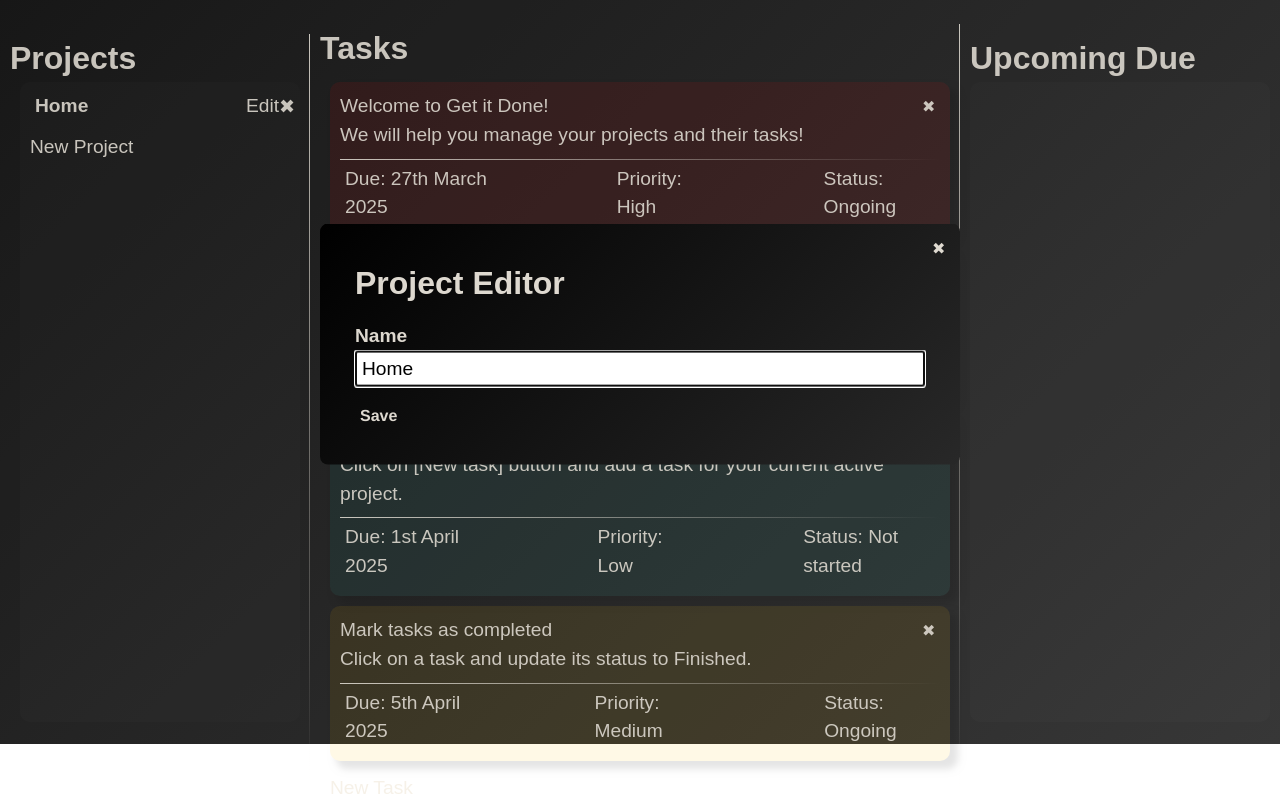
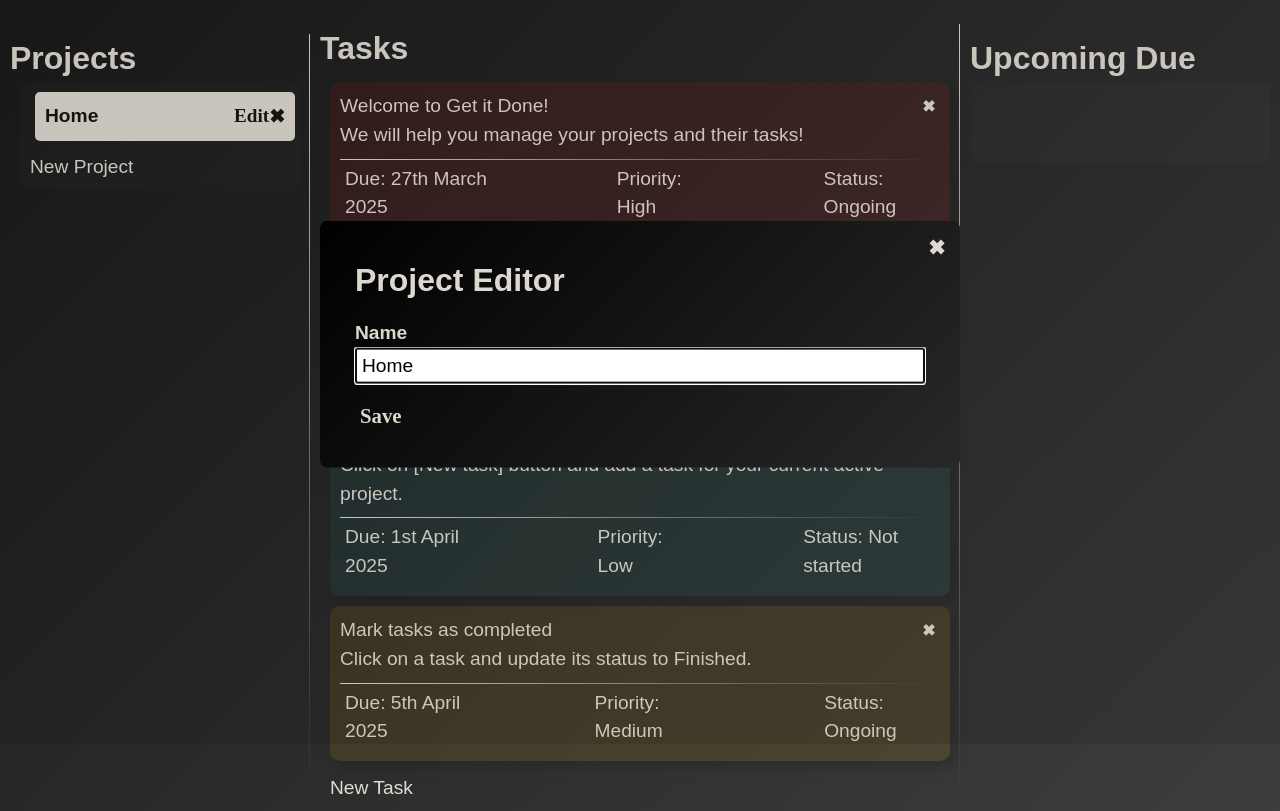
Before and after one commit to byudhip/get-it-done, a website built with webpack: page src/template.html in a window 1280 px wide. Both pictures are taken after a click on the button "Edit". Shown: the part 56-867 px from the top of the page. Built offline with nearby package versions, Linux system fonts and the light colour scheme; a web font is replaced by a local one.

Commit message:
Various adjustments - Remove unused properties - Update height properties - Implement font to remaining buttons - Add highlight to active project and invert font color

```diff
--- a/src/styles.css
+++ b/src/styles.css
@@ -1,4 +1,4 @@
-@import url('https://fonts.googleapis.com/css2?family=Agdasima:wght@400;700&display=swap');
+@import url("https://fonts.googleapis.com/css2?family=Agdasima:wght@400;700&display=swap");
 
 .agdasima-regular {
   font-family: "Agdasima", sans-serif;
@@ -34,12 +34,12 @@ textarea {
 /* end of reset */
 
 body {
-  font-family: Helvetica, Arial, system-ui;
-  height: 100vh;
   line-height: 1.5;
 }
 
 button {
+  font-family: "Agdasima";
+  font-weight: bold;
   cursor: pointer;
   border: none;
   background: none;
@@ -76,7 +76,7 @@ button {
   );
   grid-template-columns: 1fr 2fr 1fr;
   grid-template-rows: auto 1fr;
-  height: 100vh;
+  min-height: 100vh;
 }
 
 #header {
@@ -102,7 +102,7 @@ button {
 
 #projects {
   position: relative;
-  min-height: 80vh;
+  /* min-height: 80vh; */
   padding: 10px;
   margin: 0 10px;
   z-index: 0;
@@ -124,7 +124,9 @@ button {
 
 .project-div {
   display: flex;
+  padding: 10px;
   justify-content: space-between;
+  border-radius: 5px;
   margin-bottom: 10px;
   cursor: pointer;
 }
@@ -132,9 +134,12 @@ button {
 .project-div.active {
   font-weight: bold;
   transform: translate(5px);
+  background-color: rgba(245, 240, 230, 0.9);
   transition: all 0.3s ease-in-out;
 }
-
+.project-div.active * {
+  color: rgba(0, 0, 0, 0.9);
+}
 .project-name-div {
   width: 85%;
   transition: transform 0.3s ease-in-out;
@@ -149,7 +154,7 @@ button {
 }
 
 #tasks {
-  min-height: 80vh;
+  /* min-height: 80vh; */
   padding: 10px;
   opacity: 1;
   /* transition: opacity 0.3s ease-in-out; */
@@ -227,6 +232,7 @@ button {
   top: 50%;
   left: 50%;
   width: auto;
+  font-size: 1.3rem;
   background: linear-gradient(135deg, rgba(0, 0, 0, 1), rgba(40, 40, 40, 1));
   transform: translate(-50%, -50%);
   gap: 15px;
@@ -234,6 +240,10 @@ button {
   border: none;
   opacity: 1;
   transition: opacity 0.3s ease-in-out;
+}
+
+.to-bold {
+  font-weight: bold;
 }
 
 #task-form,
@@ -276,7 +286,8 @@ button {
 }
 
 #save-task-button,
-#confirm-remove-button,
+#confirm-remove-project-button,
+#confirm-remove-task-button,
 #save-project-button {
   padding: 5px;
   background: none;
@@ -290,7 +301,7 @@ button {
 
 #due-dates {
   position: relative;
-  min-height: 80vh;
+  min-height: 10vh;
   padding: 10px;
   z-index: 0;
 }
```
